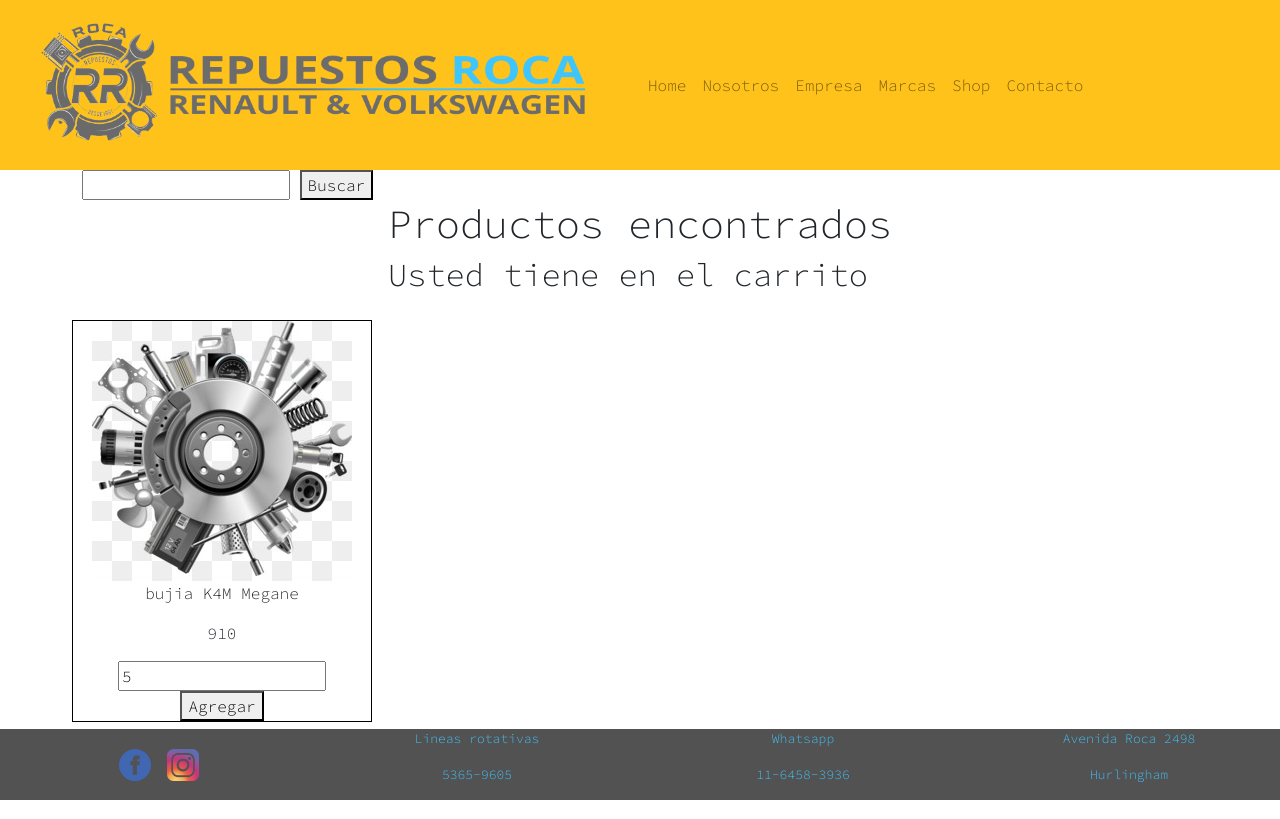
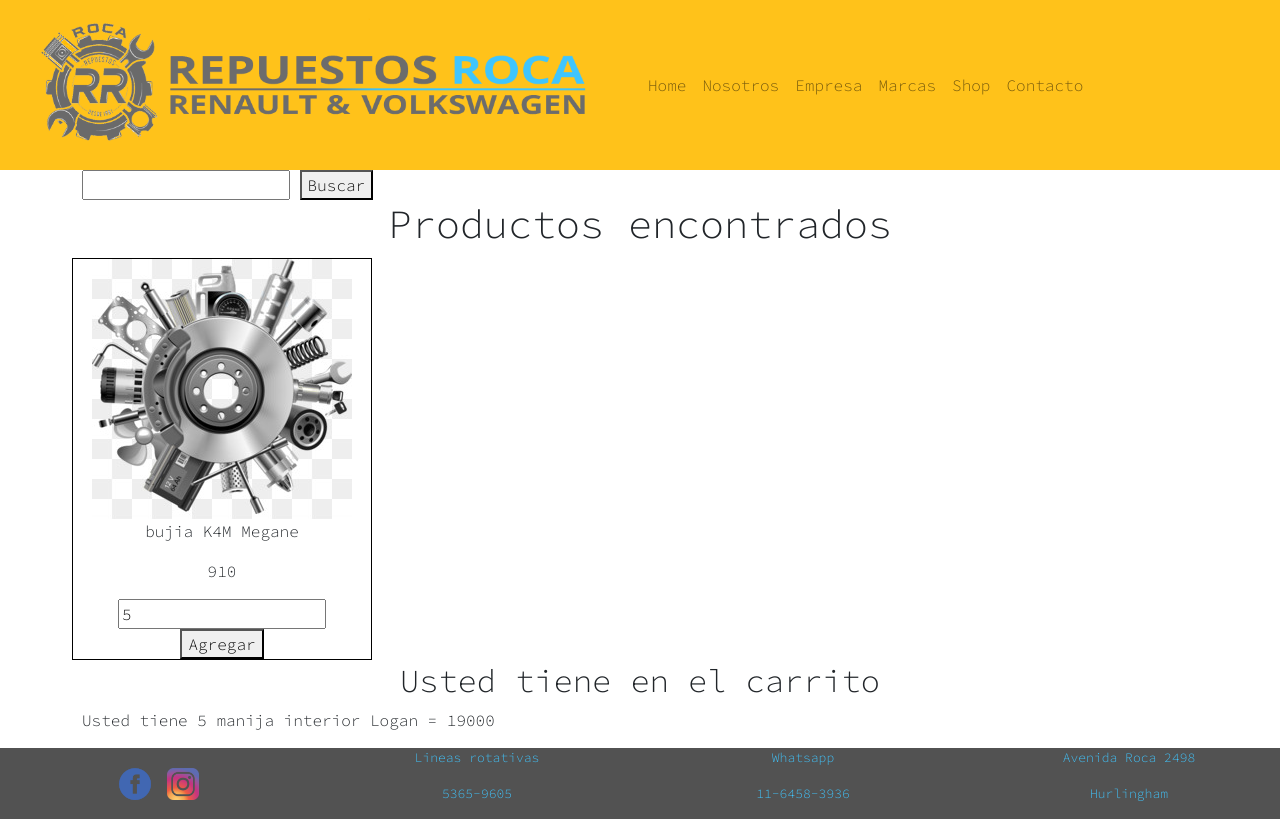
Before and after one commit to rroca2498/incorporar-eventos, a website: page Paginas/shop.html in a window 1280 px wide. Both pictures are taken after typing "5" into the empty fields and a click on the button "Agregar". Drawn offline with nearby package versions, Linux system fonts and the light colour scheme.

Commit message:
se arranco a la configuracion del carrito

```diff
--- a/JS/main.js
+++ b/JS/main.js
@@ -168,8 +168,6 @@
 
 // //     console.log(carrito); // en el carrito se va formando el array con los productos y en el precio figura el total segun la cantidad seleccionada por el usuario
 
-//     const cargaDeMonto = document.getElementById('productosEnElCarrito');
-
 // //     let sumaDeMonto = "Usted tiene " + agregarCarrito.descripcion + "x " + cantidad + "= " + agregarCarrito.precio*cantidad ;
 
 // //     // queria hacerlo de este modo pero me tiraba error, en que me estoy equivocando?
@@ -194,19 +192,6 @@
 // suma1.addEventListener("click", ()=>
 // {
 //     cargaDeMonto.append(`Usted tiene ${contador1.value} ${articulos[0].descripcion} = ${articulos[0].precio * contador1.value} `);
-
-
-// });
-
-// const contador2= document.querySelector("#cantidad2");
-
-// const suma2 = document.querySelector("#agregar2");
-
-
-
-// suma2.addEventListener("click", ()=>
-// {
-//     cargaDeMonto.append(`Usted tiene ${contador2.value} ${articulos[1].descripcion} = ${articulos[1].precio * contador2.value} `);
 
 
 // });
@@ -316,3 +301,18 @@ buscar.addEventListener("click", ()=>
     console.log(nuevaBusqueda);
   }
 )
+
+// comienza el codigo del carrito
+
+const contador2= document.querySelector("#cantidad2");
+
+const suma2 = document.querySelector("#agregar2");
+
+const cargaDeMonto = document.querySelector("#productosEnElCarrito");
+
+suma2.addEventListener("click", ()=>
+{
+    cargaDeMonto.append(`Usted tiene ${contador2.value} ${articulos[1].descripcion} = ${articulos[1].precio * contador2.value} `);
+
+
+});
```
Also changed, not shown: Paginas/shop.html (+4 -3 lines).
